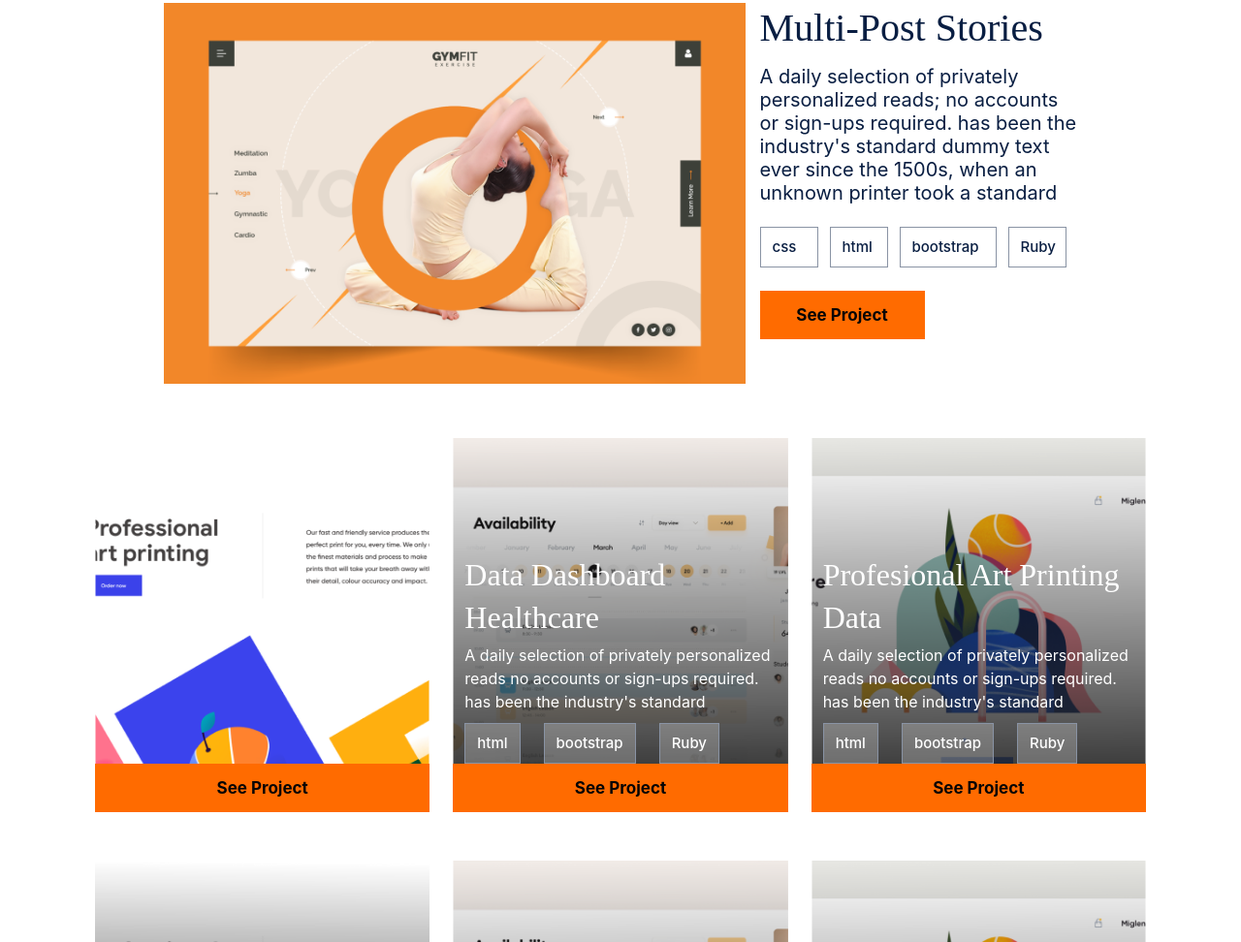
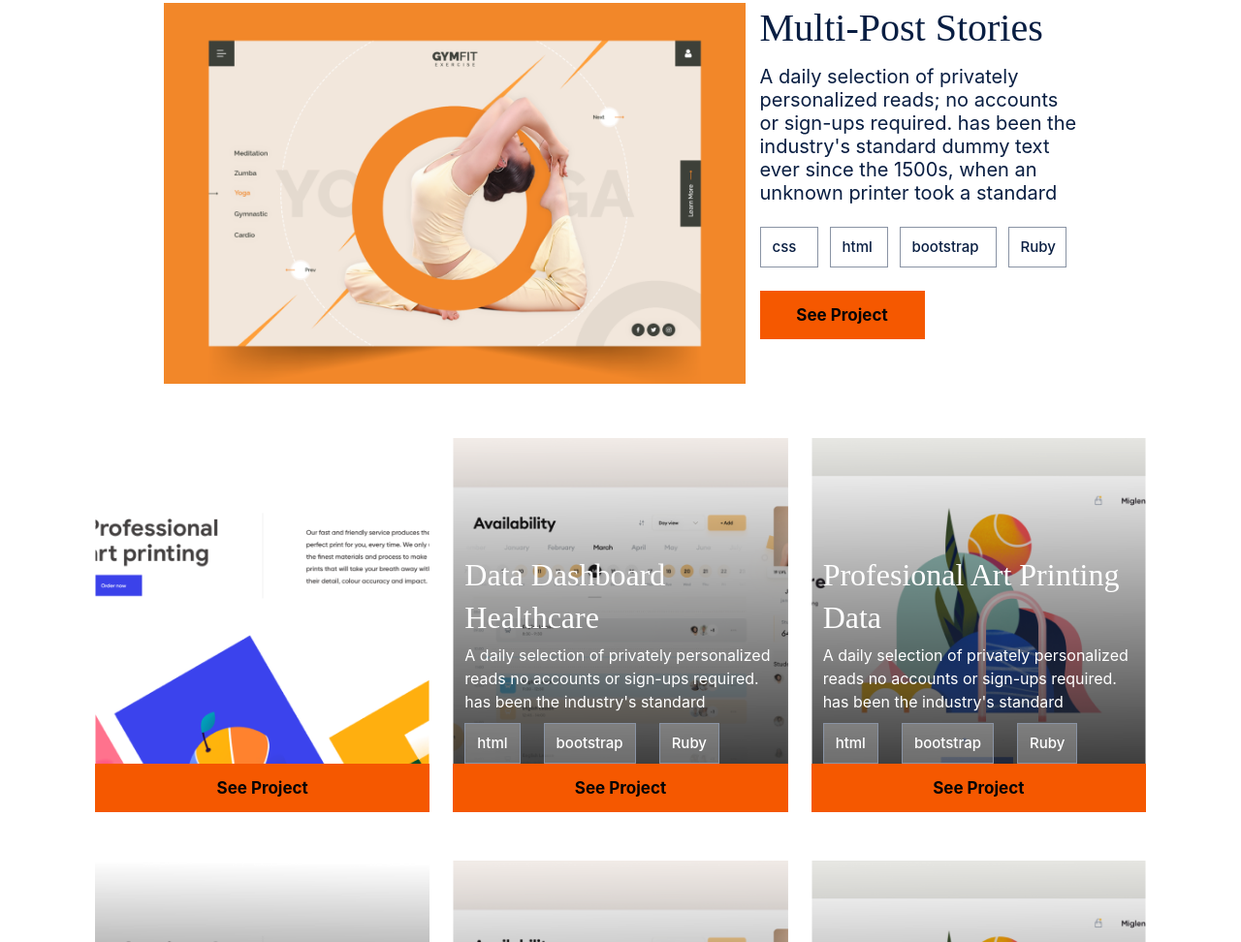
Before and after one commit to Tumworobere/Portfolio, a website: page index.html in a window 1280 px wide. Shown: the part 1128-2100 px from the top of the page at 97% size. Drawn offline with Linux system fonts and the light colour scheme.

Commit message:
Fix button contrast ratio

```diff
--- a/style.css
+++ b/style.css
@@ -591,7 +591,8 @@ footer {
   }
 
   .primary-color {
-    background-color: #ff6b00;
+    background-color: #f55800;
+    ;
   }
 
   .secondary-color {
```
